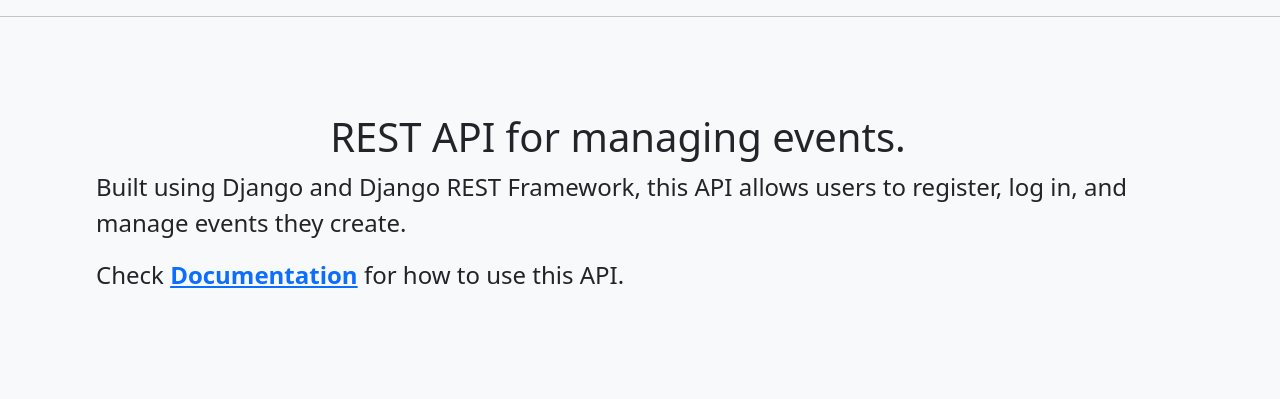
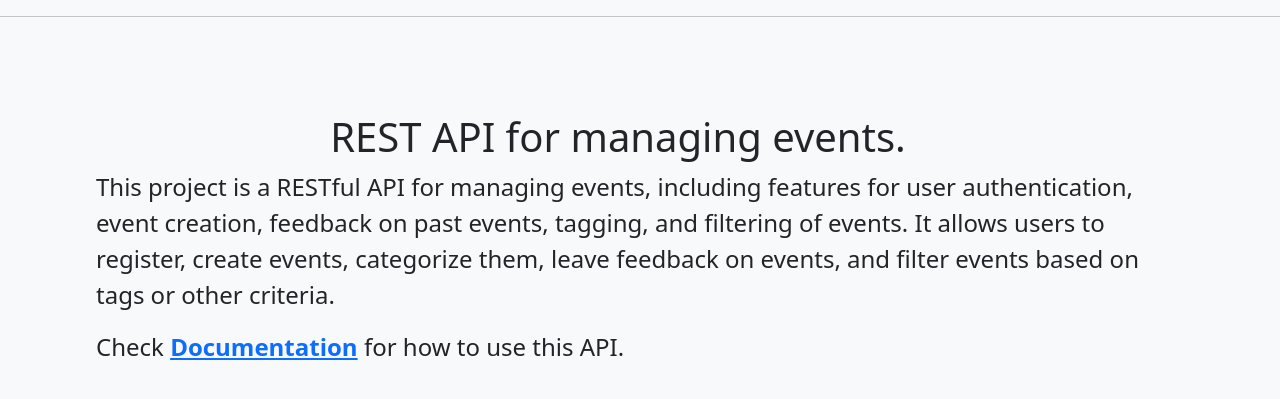
Before and after one commit to JesseEsau/ALX_BE_Capstone, a Django app: page / in a window 1280 px wide. Shown: the part 92-491 px from the top of the page. Run offline with Django 5.2, Linux system fonts and the light colour scheme.

Commit message:
Moved README.md

```diff
--- a/event_management_api/events/templates/events/home.html
+++ b/event_management_api/events/templates/events/home.html
@@ -28,7 +28,8 @@
 
     <div class="m-3 mt-4 container m-md-5 p-md-5">
       <h1 class="text-center">REST API for managing events.</h1>
-      <p class="fs-4">Built using Django and Django REST Framework, this API allows users to register, log in, and manage events they create.</p>
+      <p class="fs-4">This project is a RESTful API for managing events, including features for user authentication, event creation, feedback on past events, tagging, and filtering of events. It allows users to register, create events, categorize them, leave feedback on events, and filter events based on tags or other criteria.
+      </p>
       <p class="fs-4">Check <a class="fw-bolder" href="/schema/docs">Documentation</a> for how to use this API.</p>
 
 
```
Also changed, not shown: event_management_api/README.md (deleted).
